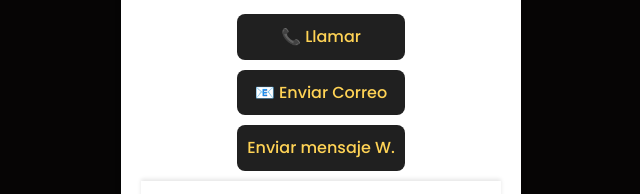
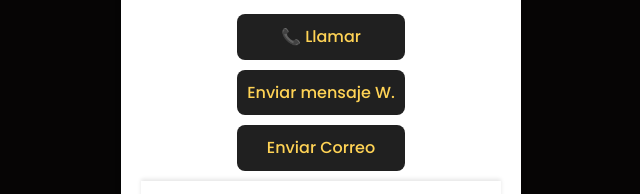
Before and after one commit to joelBerseker/digital-cards, a Vue app: page /efrain-castillo in a window 1280 px wide. Shown: the part 577-771 px from the top of the page, without its empty margins (319-959 px from the left). Built offline with nearby package versions, Linux system fonts and the light colour scheme.

Commit message:
edit buttons

```diff
--- a/src/views/Employee.vue
+++ b/src/views/Employee.vue
@@ -34,9 +34,7 @@
 
       <div class="contact-buttons">
         <a :href="`tel:${empleado.telefono}`" class="btn call">📞 Llamar</a>
-        <a :href="`mailto:${empleado.correo}`" class="btn email"
-          >📧 Enviar Correo</a
-        >
+
         <a
           :href="`https://wa.me/${empleado.whatsapp}`"
           target="_blank"
@@ -44,8 +42,11 @@
         >
           Enviar mensaje W.</a
         >
+        <a :href="`mailto:${empleado.correo}`" class="btn email"
+          >Enviar Correo</a
+        >
         <a
-          v-if="empleado.file"
+          v-if="empleado.files"
           :href="empleado.file"
           target="_blank"
           class="btn whatsapp"
```
